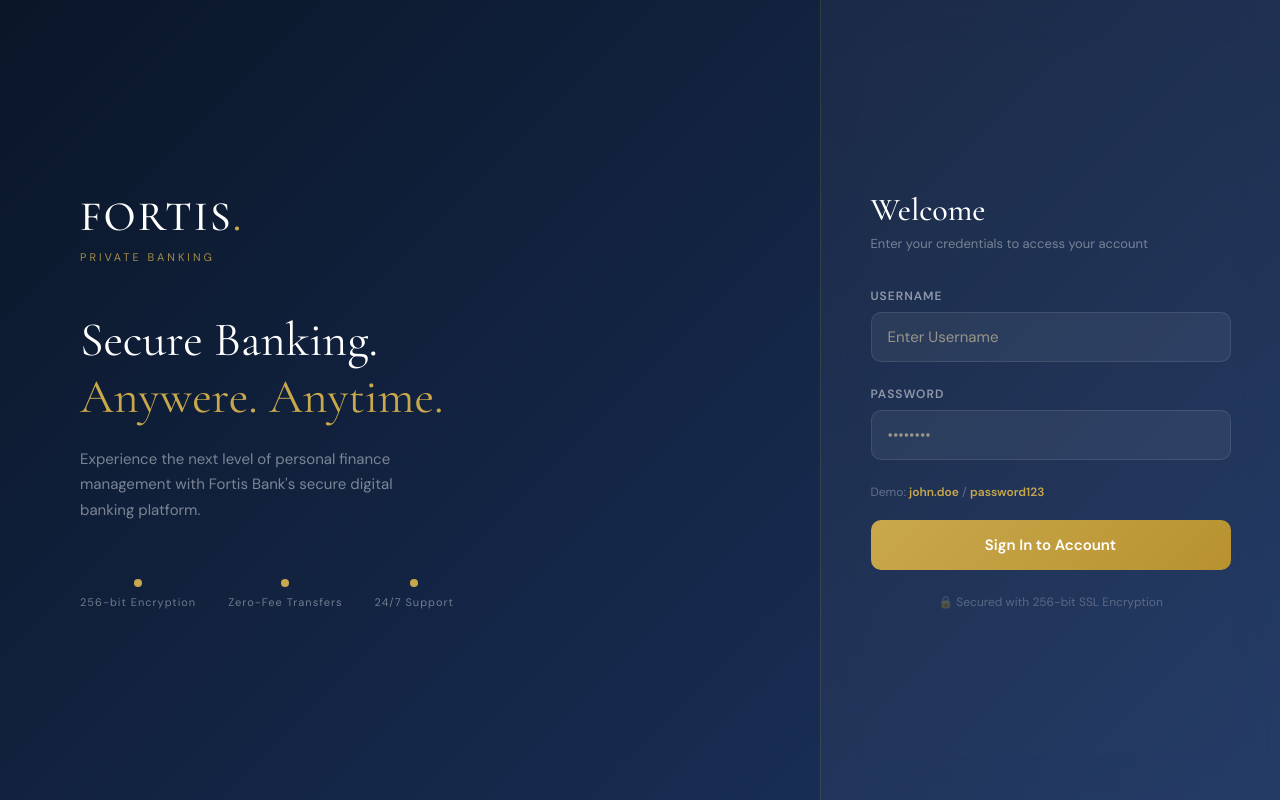
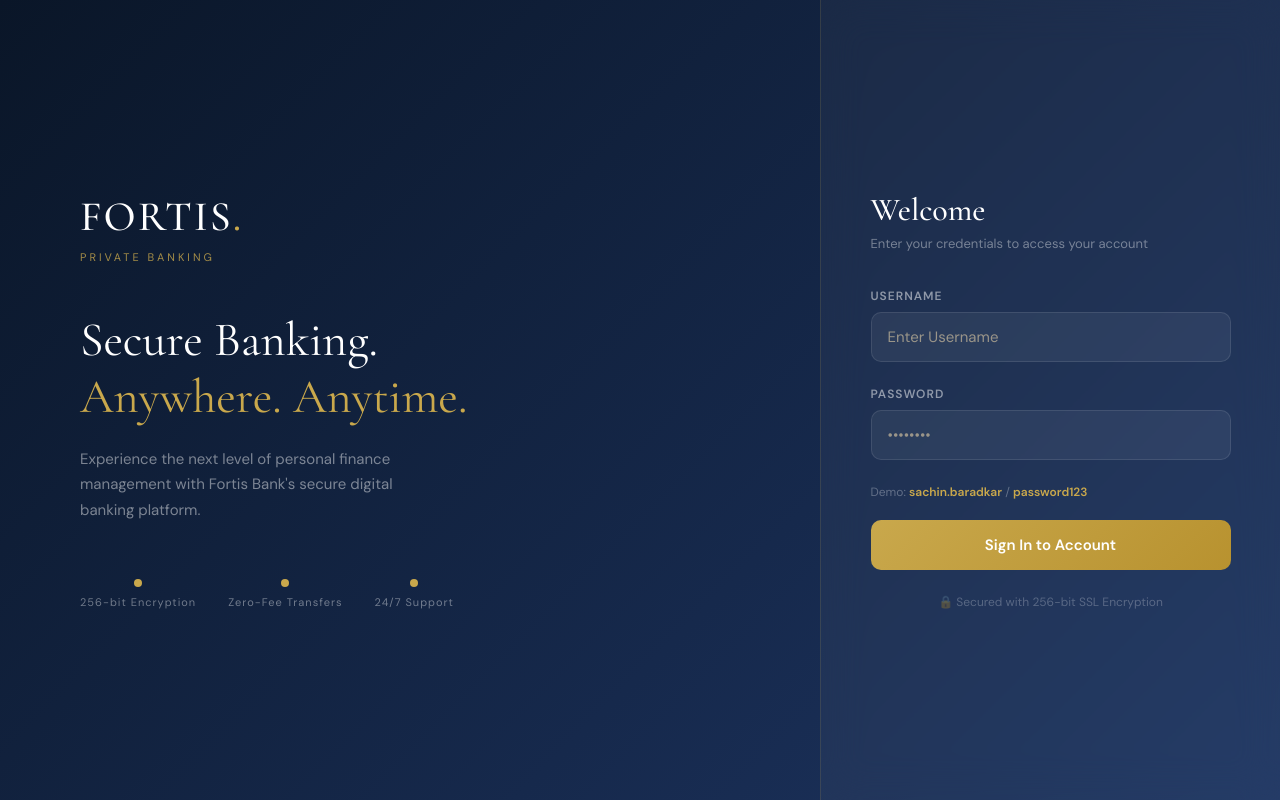
Before and after one commit to SachinBaradkar/fortis-bank, a React (Create React App) app in the folder frontend/: page / in a window 1280 px wide. Built offline with nearby package versions, Linux system fonts and the light colour scheme.

Commit message:
Login username change

```diff
--- a/frontend/src/pages/Login.js
+++ b/frontend/src/pages/Login.js
@@ -33,7 +33,7 @@ export default function Login() {
         </div>
         <div style={{ fontSize: 11, letterSpacing: 3, textTransform: 'uppercase', color: '#c9a84c', opacity: 0.8, marginBottom: 48 }}>Private Banking</div>
         <div style={{ fontFamily: 'Cormorant Garamond, serif', fontSize: 48, lineHeight: 1.2, marginBottom: 20, maxWidth: 400 }}>
-          Secure Banking.<br /><span style={{ color: '#c9a84c' }}>Anywere. Anytime.</span>
+          Secure Banking.<br /><span style={{ color: '#c9a84c' }}>Anywhere. Anytime.</span>
         </div>
         <p style={{ color: 'rgba(255,255,255,0.45)', fontSize: 15, lineHeight: 1.7, maxWidth: 360 }}>
           Experience the next level of personal finance management with Fortis Bank's secure digital banking platform.
@@ -71,7 +71,7 @@ export default function Login() {
               style={{ background: 'rgba(255,255,255,0.06)', borderColor: 'rgba(255,255,255,0.1)', color: '#fff' }} />
           </div>
 
-          <p style={{ fontSize: 12, color: 'rgba(255,255,255,0.3)', marginBottom: 20 }}>Demo: <strong style={{color:'#c9a84c'}}>john.doe</strong> / <strong style={{color:'#c9a84c'}}>password123</strong></p>
+          <p style={{ fontSize: 12, color: 'rgba(255,255,255,0.3)', marginBottom: 20 }}>Demo: <strong style={{color:'#c9a84c'}}>sachin.baradkar</strong> / <strong style={{color:'#c9a84c'}}>password123</strong></p>
 
           <button className="btn-gold" onClick={handleSubmit} disabled={loading}>
             {loading ? 'Signing In...' : 'Sign In to Account'}
```
